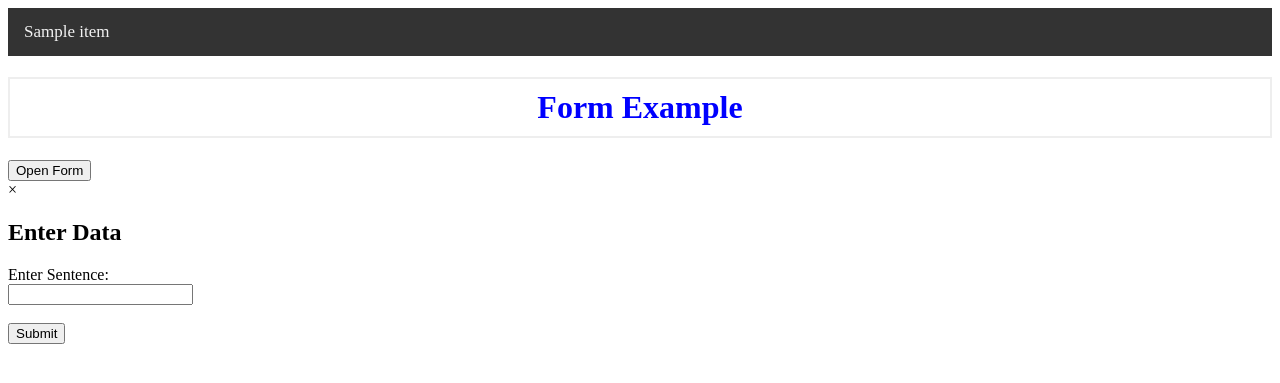
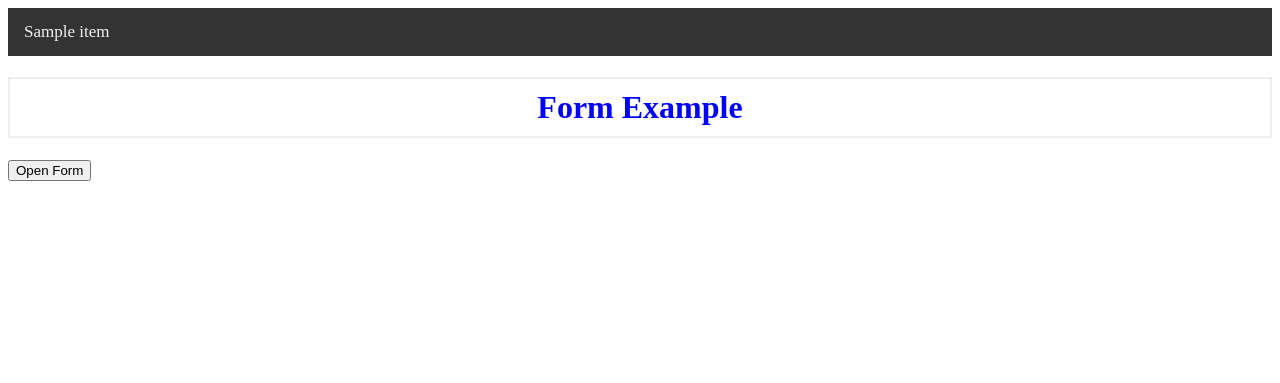
Before and after one commit to scottbisese/spotifyPlaylistBuilder, a Flask app: template templates/form.html in a window 1280 px wide. Shown: the top 383 px of the page. Run offline with Flask 3, Linux system fonts and the light colour scheme; the template is opened without the code that fills it: most values are stand-ins (such as "Sample title", 1, 10 or a date in 2020).

Commit message:
revert back please

```diff
--- a/app.py
+++ b/app.py
@@ -1,4 +1,4 @@
-#This is the MVP Revert Here
+#Absoulete Bare Minium
 from flask import Flask, render_template, request, redirect, url_for
 # The below handles some deprecated dependencies in Python > 3.10 that Flask Navigation needs
 import requests
@@ -56,14 +56,23 @@ nav = Navigation(app)
 # Initialize navigations
 # Navigations have a label and a reference that ties to one of the functions below
 nav.Bar('top', [
+    nav.Item('Home', 'index'),
+    nav.Item('Modal Example', 'modal'),
     nav.Item('Form Example', 'form'),
     nav.Item('Display Table Example', 'table')
 ])
 
 @app.route('/')
 def index():
+    return render_template('form-example-home.html')
+
+@app.route('/modal')
+def modal():
+    return render_template('modal.html')
+
+@app.route('/form')
+def form():
     return render_template('form.html')
-
 
 # This function handles data entry from the form
 @app.route('/form_submit', methods=['POST'])
--- a/static/css/form-example.css
+++ b/static/css/form-example.css
@@ -38,6 +38,53 @@ h1 {
     color: white;
 }
 
+/* ***************************************** */
+/* ************ Modal Styling ************** */
+/* ***************************************** */
+
+/* From https://www.w3schools.com/howto/howto_css_modals.asp */
+
+/* The Modal (background) */
+.modal {
+  display: none; /* Hidden by default */
+  position: fixed; /* Stay in place */
+  z-index: 1; /* Sit on top */
+  left: 0;
+  top: 0;
+  width: 100%; /* Full width */
+  height: 100%; /* Full height */
+  overflow: auto; /* Enable scroll if needed */
+  background-color: rgb(0,0,0); /* Fallback color */
+  background-color: rgba(0,0,0,0.4); /* Black w/ opacity */
+}
+
+/* Modal Content/Box */
+.modal-content {
+  background-color: #fefefe;
+  margin: 15% auto; /* 15% from the top and centered */
+  border: 1px solid #888;
+  width: 80%; /* Could be more or less, depending on screen size */
+}
+
+/* Modal Header */
+.modal-header {
+  padding: 2px 16px;
+  background-color: #333;
+  color: white;
+}
+
+/* Modal Body */
+.modal-body {
+  padding: 2px 16px;
+}
+
+/* The Close Button */
+.close {
+  color: #aaa;
+  float: right;
+  font-size: 28px;
+  font-weight: bold;
+}
 
 /* Styling for hovering and clicking the close button */
 .close:hover,
--- /dev/null
+++ b/static/js/modal.js
@@ -0,0 +1,29 @@
+// IMPORTANT: This script runs when you navigate to the page with the modal.
+//            This script is modifying HTML elements on the page after they load.
+//            This script needs run AFTER the HTML is ran.
+
+// Get the modal
+var modal = document.getElementById("modal1");
+
+// Get the button that opens the modal
+var btn = document.getElementById("openModal");
+
+// Get the <span> element that closes the modal
+var span = document.getElementsByClassName("close")[0];
+
+// When the user clicks on the button, open the modal
+btn.onclick = function() {
+  modal.style.display = "block";
+}
+
+// When the user clicks on <span> (x), close the modal
+span.onclick = function() {
+  modal.style.display = "none";
+}
+
+// When the user clicks anywhere outside of the modal, close it
+window.onclick = function(event) {
+  if (event.target == modal) {
+    modal.style.display = "none";
+  }
+}
```
Also changed, not shown: templates/form-example-home.html (added, +20 -0 lines), templates/modal.html (added, +44 -0 lines), 2 other files.
